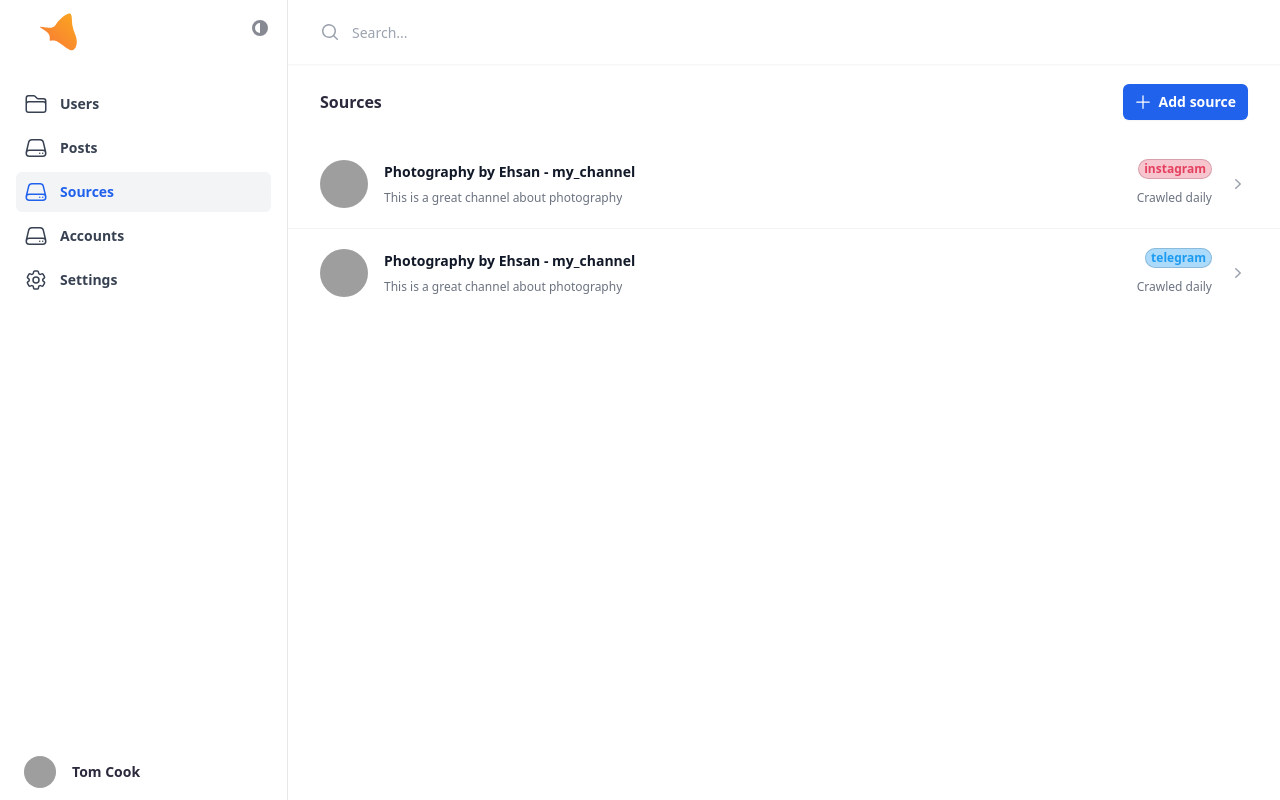
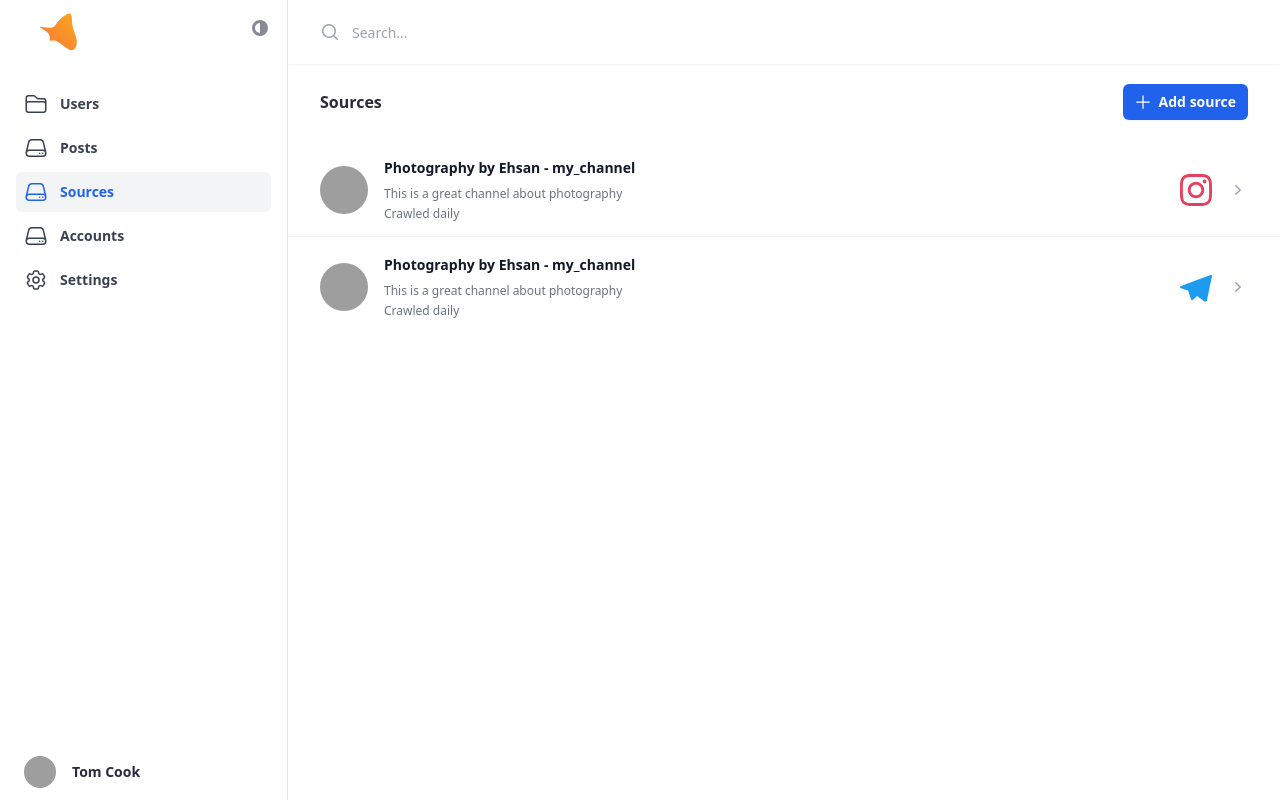
Before and after one commit to ehsansh84/social-dash-frnt, a React (Vite) app: page /sources in a window 1280 px wide. Built offline with nearby package versions, Linux system fonts and the light colour scheme; grey boxes are pictures that could not be loaded.

Commit message:
update sourcelist ui

```diff
--- a/src/components/SocialIcons.jsx
+++ b/src/components/SocialIcons.jsx
@@ -203,3 +203,23 @@ export const socialMediaDictionary = {
     icon: RedditIcon,
   },
 }
+
+export function SocialLink({ socialMedia, ...props }) {
+  const Icon = socialMediaDictionary[socialMedia].icon
+  return (
+    <a className="group -m-1 p-1" {...props}>
+      <Icon className="h-6 w-6 fill-zinc-500 transition group-hover:fill-zinc-600 dark:fill-zinc-400 dark:group-hover:fill-zinc-300" />
+    </a>
+  )
+}
+
+
+export function SocialIcon({socialMedia, ...props }) {
+  const Icon = socialMediaDictionary[socialMedia].icon
+
+  return (
+    <div className="group -m-1 p-1" {...props}>
+      <Icon className={`h-8 w-8 fill-${socialMedia}`} />
+    </div>
+  )
+}
--- a/src/components/SocialLink.jsx
+++ /dev/null
@@ -1,7 +0,0 @@
-export function SocialLink({ icon: Icon, ...props }) {
-  return (
-    <a className="group -m-1 p-1" {...props}>
-      <Icon className="h-6 w-6 fill-zinc-500 transition group-hover:fill-zinc-600 dark:fill-zinc-400 dark:group-hover:fill-zinc-300" />
-    </a>
-  )
-}
--- a/src/pages/Source/Components/SourceList.jsx
+++ b/src/pages/Source/Components/SourceList.jsx
@@ -1,7 +1,7 @@
 import { ChevronRightIcon } from "@heroicons/react/20/solid"
 import { Wrapper } from "../../../Wrapper"
 import { Link } from "react-router-dom"
-import { SocialBadge } from "../../../components/SocialBadge"
+import { SocialIcon } from "../../../components/SocialIcons"
 
 const sources = [
   {
@@ -39,9 +39,9 @@ export function SourceList() {
         <Wrapper
           as="li"
           key={source.id}
-          className="relative flex justify-between gap-x-6 py-5 hover:bg-bg-hover"
+          className="relative flex justify-between gap-x-6 py-4 pb-3 hover:bg-bg-hover"
         >
-          <div className="flex gap-x-4">
+          <div className="flex gap-x-4 items-center">
             <img
               className="h-12 w-12 flex-none rounded-full bg-gray-50"
               src={source.logo}
@@ -57,16 +57,16 @@ export function SourceList() {
               <div className="mt-1 flex text-xs leading-5 text-gray-500 dark:text-gray-400">
                 <p className="relative truncate">{source.description}</p>
               </div>
+                <p className="text-xs leading-5 text-gray-500">
+                  Crawled {source.crawl_schedule}
+                </p>
             </div>
           </div>
           <div className="flex items-center gap-x-4">
             <div className="hidden sm:flex sm:flex-col sm:items-end">
-              <p className="text-sm leading-6 text-gray-900 dark:text-gray-100 -mt-1">
-                <SocialBadge socialMedia={source.social_media} />
-              </p>
-              <p className="mt-2 text-xs leading-5 text-gray-500">
-                Crawled {source.crawl_schedule}
-              </p>
+              <div className="text-sm leading-6 text-gray-900 dark:text-gray-100">
+                <SocialIcon socialMedia={source.social_media} />
+              </div>
             </div>
             <ChevronRightIcon
               className="h-5 w-5 flex-none text-gray-400"
```
